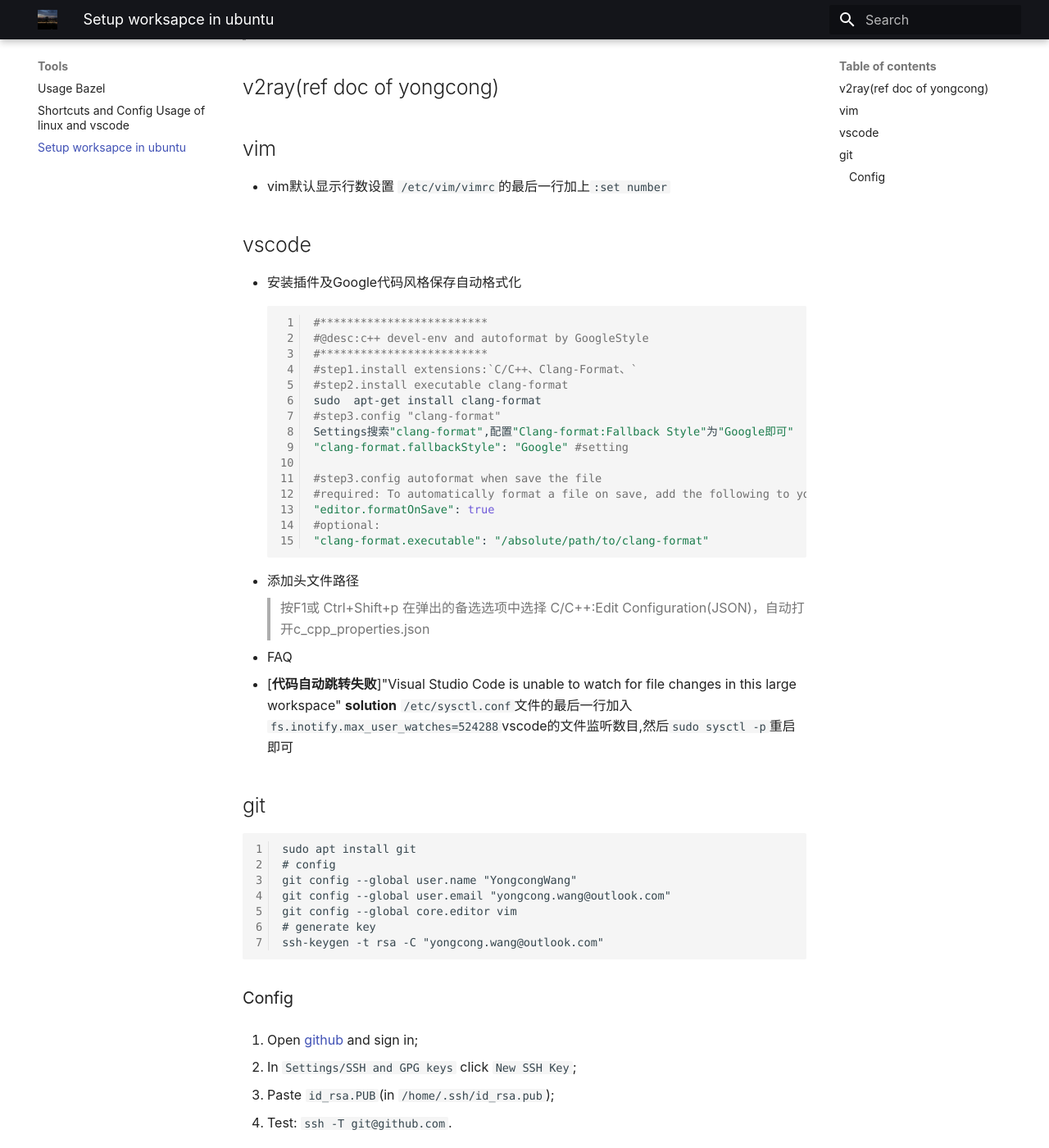
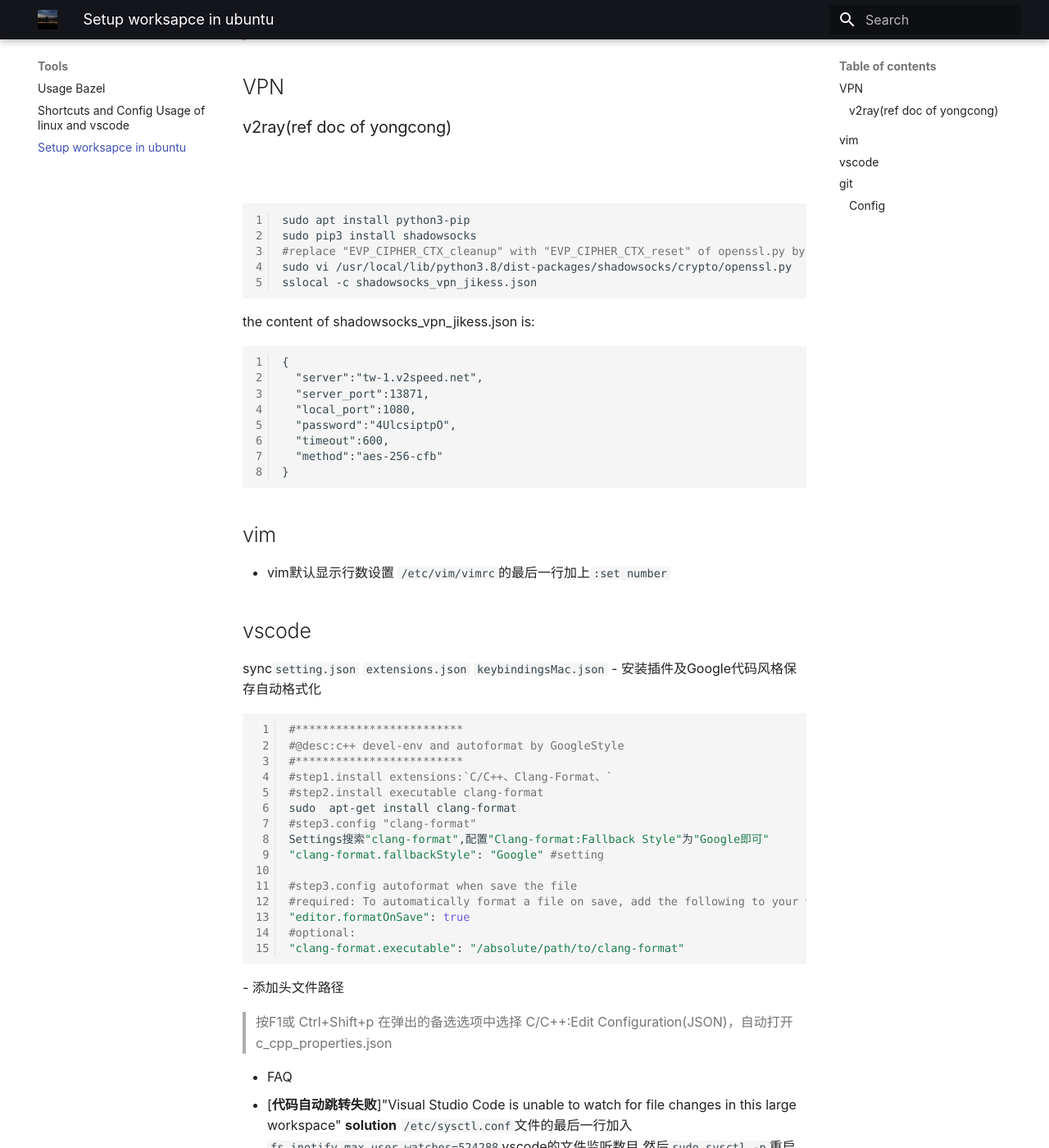
Before and after one commit to Soaringls/soaringls.github.io, an MkDocs documentation site: the page built from docs/Tools/workspace_setup_ubuntu.md, in a window 1280 px wide and 1400 px high, scrolled down 204 px. Shown: the whole window at 82% size. Built offline with MkDocs 1.6.1 and Material for MkDocs 9.7.7, drawn with Linux system fonts in a browser that asks for light colours; some of the changed text lies outside the part shown.

Commit message:
update 0621

````diff
--- a/docs/Tools/workspace_setup_ubuntu.md
+++ b/docs/Tools/workspace_setup_ubuntu.md
@@ -1,12 +1,32 @@
 # Setup worksapce in ubuntu
 >environment: ubuntu18.04
 
-## v2ray(ref doc of yongcong)
-
+## VPN
+### v2ray(ref doc of yongcong)
+###
+```sh
+sudo apt install python3-pip
+sudo pip3 install shadowsocks
+#replace "EVP_CIPHER_CTX_cleanup" with "EVP_CIPHER_CTX_reset" of openssl.py by ":%s/old/new/g"
+sudo vi /usr/local/lib/python3.8/dist-packages/shadowsocks/crypto/openssl.py
+sslocal -c shadowsocks_vpn_jikess.json
+```
+the content of shadowsocks_vpn_jikess.json is:
+```
+{
+  "server":"tw-1.v2speed.net",
+  "server_port":13871,
+  "local_port":1080,
+  "password":"4UlcsiptpO",
+  "timeout":600,
+  "method":"aes-256-cfb"
+}
+```
 ## vim
 - vim默认显示行数设置
   `/etc/vim/vimrc`的最后一行加上`:set number`
 ## vscode
+sync`setting.json` `extensions.json` `keybindingsMac.json`
 - 安装插件及Google代码风格保存自动格式化
 ```sh
 #*************************
@@ -32,7 +52,8 @@ Settings搜索"clang-format",配置"Clang-format:Fallback Style"为"Google即可
   - [**代码自动跳转失败**]"Visual Studio Code is unable to watch for file changes in this large workspace"
     **solution**
     `/etc/sysctl.conf`文件的最后一行加入`fs.inotify.max_user_watches=524288`vscode的文件监听数目,然后`sudo sysctl -p`重启即可
-
+  - [**自动跳转无效**](go to definition无效)
+    `C/C++插件设置 "C_Cpp.intelliSenseEngine": "Default"`,**之前`setting.json`误操作为Disabled, fuck!!!**
 ## git
 
 ```
````
